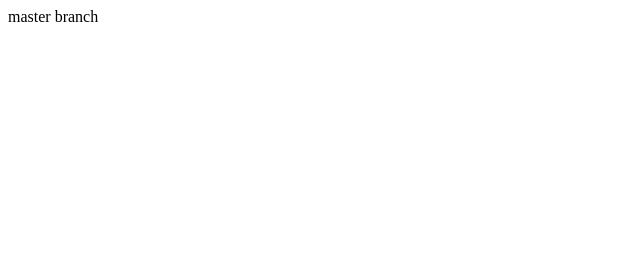
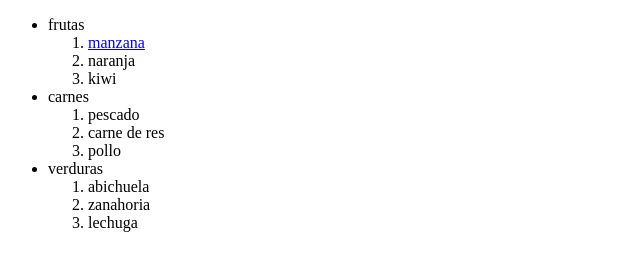
Before and after one commit to Ederson-RL/GitPruebas, a website: page index.html in a window 1280 px wide. Shown: the whole page, without its empty margins (0-640 px from the left). Drawn offline with Linux system fonts and the light colour scheme.

Commit message:
en este commit estoy haciendo una lista anidada de de mercado con ul y ol

```diff
--- a/index.html
+++ b/index.html
@@ -8,6 +8,37 @@
     <title>Document</title>
 </head>
 <body>
-    master branch
+    <header>
+        <nav>
+        </nav>
+    </header>
+
+    <main>
+        <ul>
+            <li>frutas
+                <ol>
+                    <li> <a href="https://static.vix.com/es/sites/default/files/styles/4x3/public/imj/elgranchef/D/Deliciosas%20chips%20de%20manzana.jpg?itok=jihgNZiF"> manzana</a></li>
+                    <li>naranja</li>
+                    <li>kiwi</li>
+                </ol>
+            </li>
+            <li>carnes
+                <ol>
+                    <li>pescado</li>
+                    <li>carne de res</li>
+                    <li>pollo</li>
+                </ol>
+            </li>
+            <li>verduras
+                <ol>
+                    <li>abichuela</li>
+                    <li>zanahoria</li>
+                    <li>lechuga</li>
+                </ol>
+            </li>
+        </ul>
+    </main>
+
+    <footer></footer>
 </body>
 </html>
```
